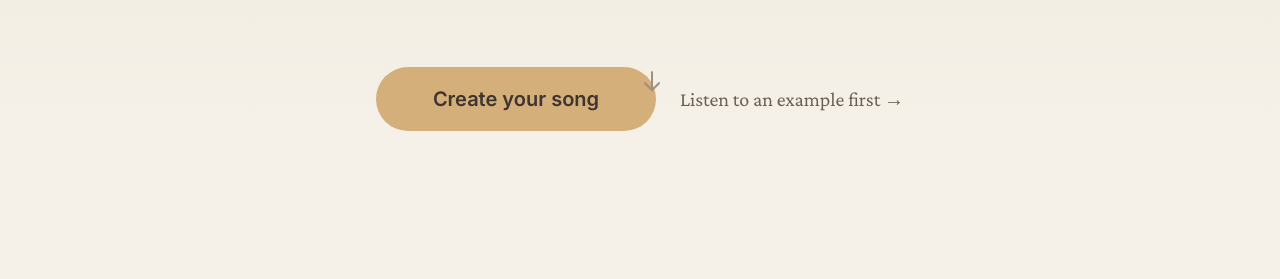
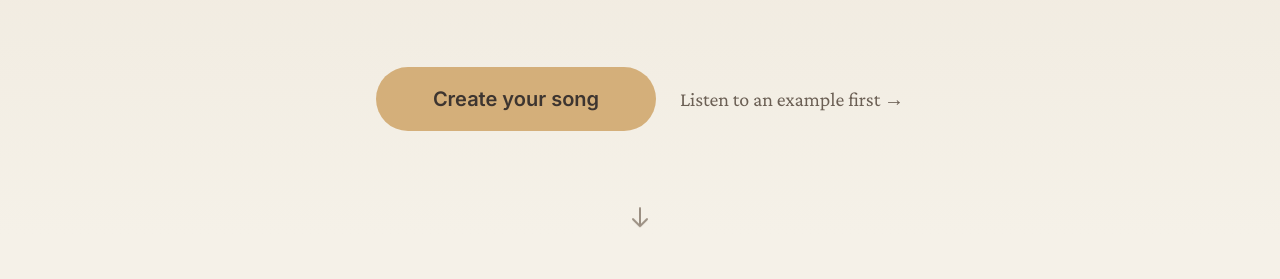
Before and after one commit to wilmessimon/sangtildeg-no, a Next.js app: page /en in a window 1280 px wide. Shown: the part 673-952 px from the top of the page. Built offline with nearby package versions, Linux system fonts and the light colour scheme.

Commit message:
Fix: Move scroll indicator into content flow below CTA buttons

```diff
--- a/app/[locale]/components/Hero.tsx
+++ b/app/[locale]/components/Hero.tsx
@@ -80,11 +80,10 @@ export default function Hero() {
               {t('ctaAlt')}
             </button>
           </div>
-        </div>
-      </div>
 
-      {/* Scroll indicator */}
-      <div className="absolute bottom-8 left-1/2 -translate-x-1/2 animate-bounce z-20">
+          {/* Scroll indicator - im Content-Flow */}
+          <div className="mt-16 md:mt-20 flex justify-center animate-fade-in-up animate-delay-400">
+            <div className="animate-bounce">
               <svg
                 className="w-6 h-6 text-text-light"
                 fill="none"
@@ -97,6 +96,9 @@ export default function Hero() {
                 <path d="M19 14l-7 7m0 0l-7-7m7 7V3"></path>
               </svg>
             </div>
+          </div>
+        </div>
+      </div>
     </section>
   );
 }
```
Lines whose indentation alone changed are shown as unchanged.
